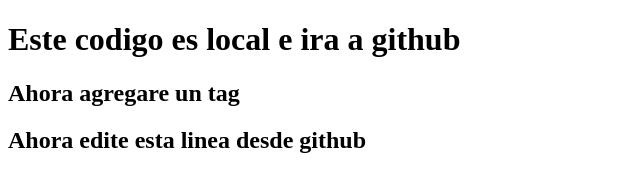
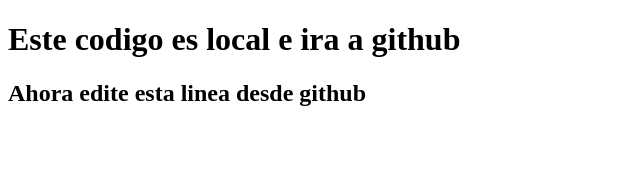
Before and after one commit to RojoRX/emergentes, a plain HTML site: page index.html in a window 1280 px wide. Shown: the whole page, without its empty margins (0-640 px from the left). Drawn offline with Linux system fonts and the light colour scheme.

Commit message:
Commit Final

```diff
--- a/index.html
+++ b/index.html
@@ -5,7 +5,7 @@
 </head>
 <body>
 <h1>Este codigo es local e ira a github</h1>
-<h2>Ahora agregare un tag</h2>
+
 <h2>Ahora edite esta linea desde github</h2>
 </body>
 </html>
```
